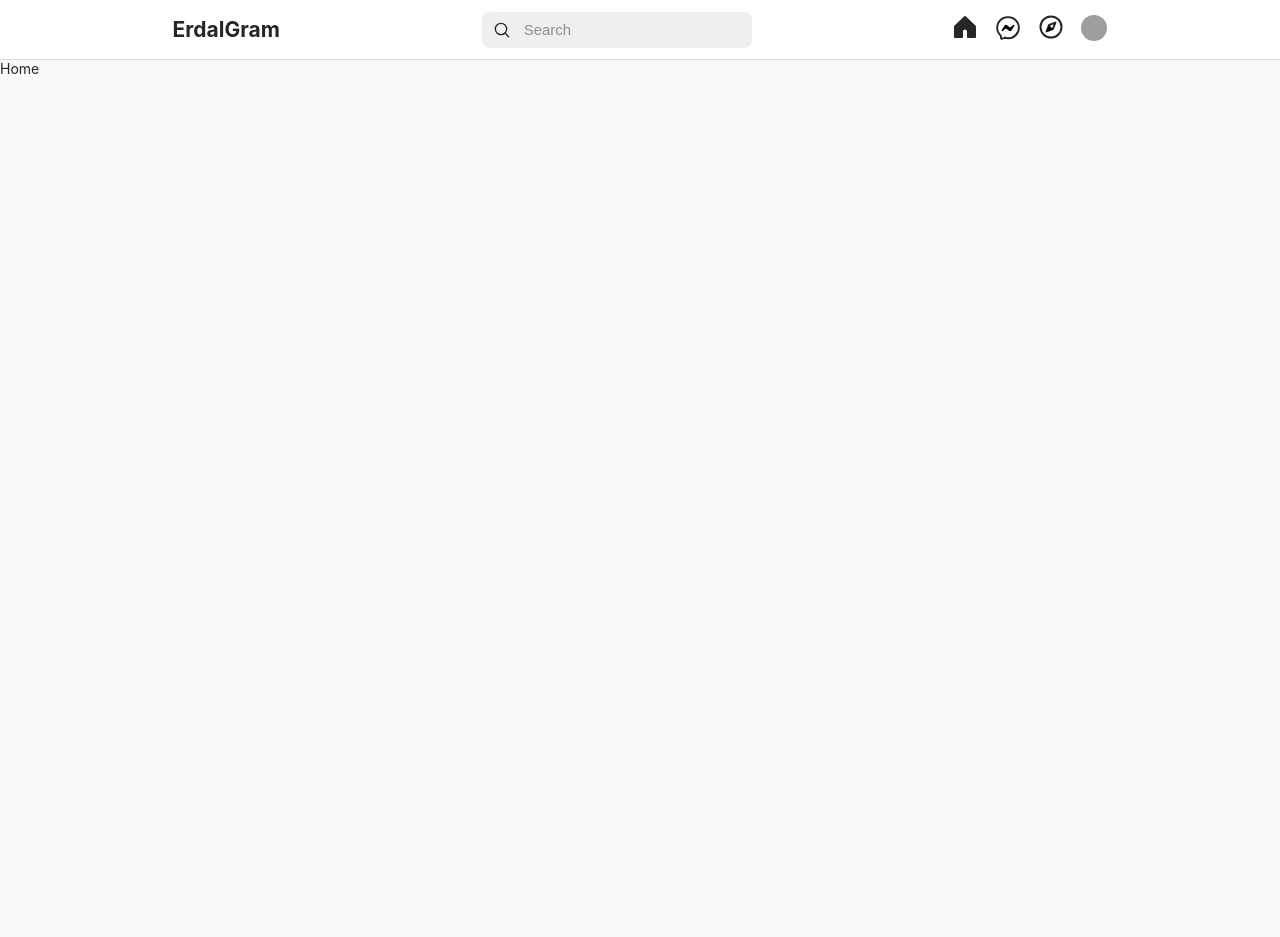
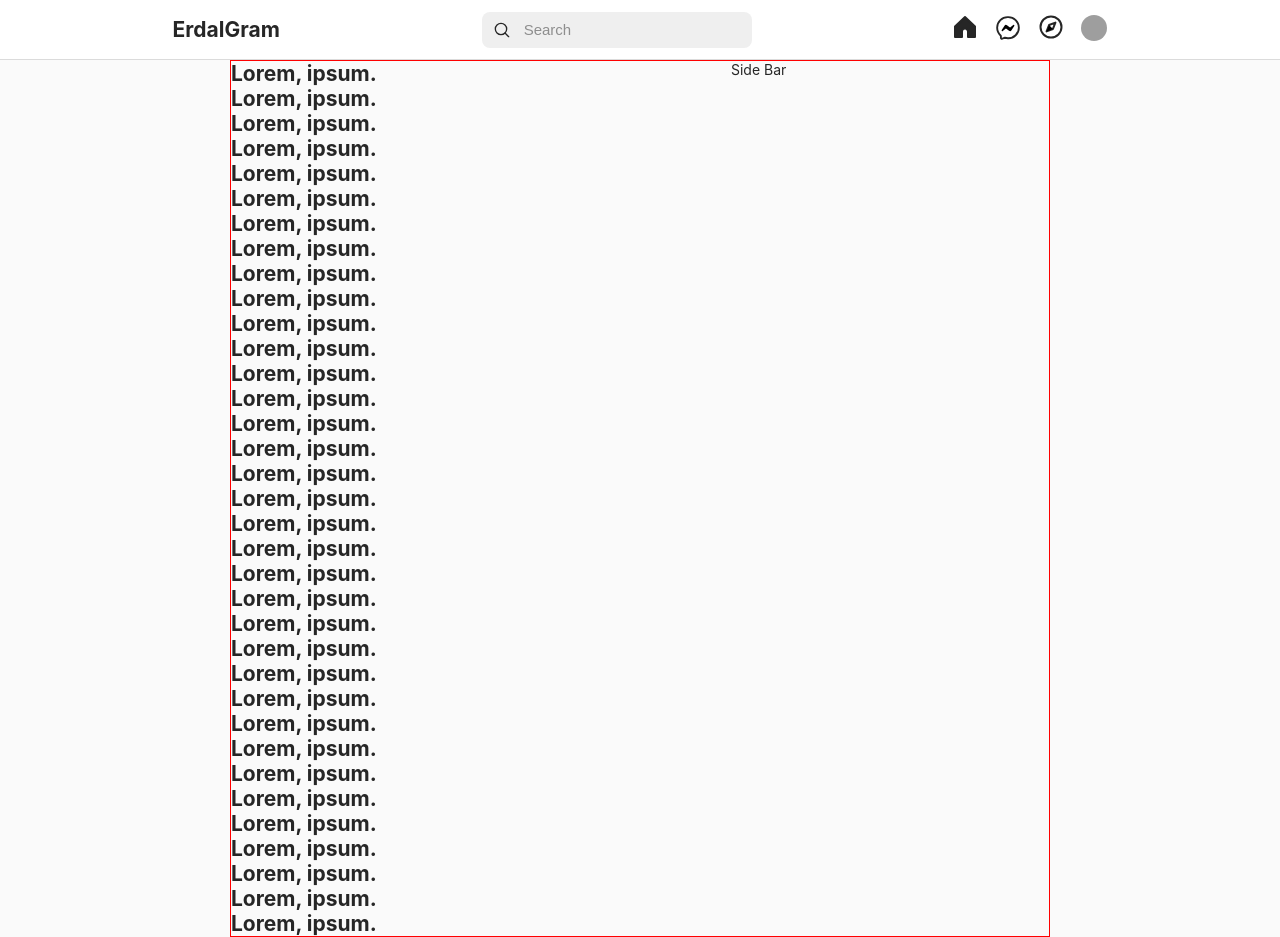
Before and after one commit to coderdal/erdalgram-vue, a Vue app: page / in a window 1280 px wide. Before the commit the page ends 800 px from the top, so only its background shows below. Built offline with nearby package versions, Linux system fonts and the light colour scheme; grey boxes are pictures that could not be loaded.

Commit message:
Home Structure

```diff
--- /dev/null
+++ b/src/components/Home/homeContents.vue
@@ -0,0 +1,51 @@
+<template>
+  <section class="contents">
+    <h2>Lorem, ipsum.</h2>
+    <h2>Lorem, ipsum.</h2>
+    <h2>Lorem, ipsum.</h2>
+    <h2>Lorem, ipsum.</h2>
+    <h2>Lorem, ipsum.</h2>
+    <h2>Lorem, ipsum.</h2>
+    <h2>Lorem, ipsum.</h2>
+    <h2>Lorem, ipsum.</h2>
+    <h2>Lorem, ipsum.</h2>
+    <h2>Lorem, ipsum.</h2>
+    <h2>Lorem, ipsum.</h2>
+    <h2>Lorem, ipsum.</h2>
+    <h2>Lorem, ipsum.</h2>
+    <h2>Lorem, ipsum.</h2>
+    <h2>Lorem, ipsum.</h2>
+    <h2>Lorem, ipsum.</h2>
+    <h2>Lorem, ipsum.</h2>
+    <h2>Lorem, ipsum.</h2>
+    <h2>Lorem, ipsum.</h2>
+    <h2>Lorem, ipsum.</h2>
+    <h2>Lorem, ipsum.</h2>
+    <h2>Lorem, ipsum.</h2>
+    <h2>Lorem, ipsum.</h2>
+    <h2>Lorem, ipsum.</h2>
+    <h2>Lorem, ipsum.</h2>
+    <h2>Lorem, ipsum.</h2>
+    <h2>Lorem, ipsum.</h2>
+    <h2>Lorem, ipsum.</h2>
+    <h2>Lorem, ipsum.</h2>
+    <h2>Lorem, ipsum.</h2>
+    <h2>Lorem, ipsum.</h2>
+    <h2>Lorem, ipsum.</h2>
+    <h2>Lorem, ipsum.</h2>
+    <h2>Lorem, ipsum.</h2>
+    <h2>Lorem, ipsum.</h2>
+  </section>
+</template>
+
+<script>
+export default {
+  name: "homeContents",
+};
+</script>
+
+<style scoped>
+.contents {
+  width: 470px;
+}
+</style>
--- /dev/null
+++ b/src/components/Home/homeMain.vue
@@ -0,0 +1,29 @@
+<template>
+  <main class="home">
+    <home-contents />
+    <home-side-bar />
+  </main>
+</template>
+
+<script>
+import HomeContents from "./homeContents.vue";
+import homeSideBar from "./homeSideBar.vue";
+
+export default {
+  components: { homeSideBar, HomeContents },
+  name: "homeMain",
+};
+</script>
+
+<style scoped>
+.home {
+  max-width: 820px;
+  margin: 0 auto;
+
+  border: 1px solid red;
+
+  display: flex;
+  flex-direction: row;
+  gap: 30px;
+}
+</style>
--- /dev/null
+++ b/src/components/Home/homeSideBar.vue
@@ -0,0 +1,15 @@
+<template>
+  <aside class="sidebar">Side Bar</aside>
+</template>
+
+<script>
+export default {
+  name: "homeSideBar",
+};
+</script>
+
+<style scoped>
+.sidebar {
+  flex: 1;
+}
+</style>
--- a/src/views/Home/HomeView.vue
+++ b/src/views/Home/HomeView.vue
@@ -1,12 +1,12 @@
 <template>
-  <div class="home">
-    <p>Home</p>
-  </div>
+  <home-main />
 </template>
 
 <script>
+import HomeMain from "@/components/Home/homeMain.vue";
+
 export default {
   name: "HomeView",
-  components: {},
+  components: { HomeMain },
 };
 </script>
```
